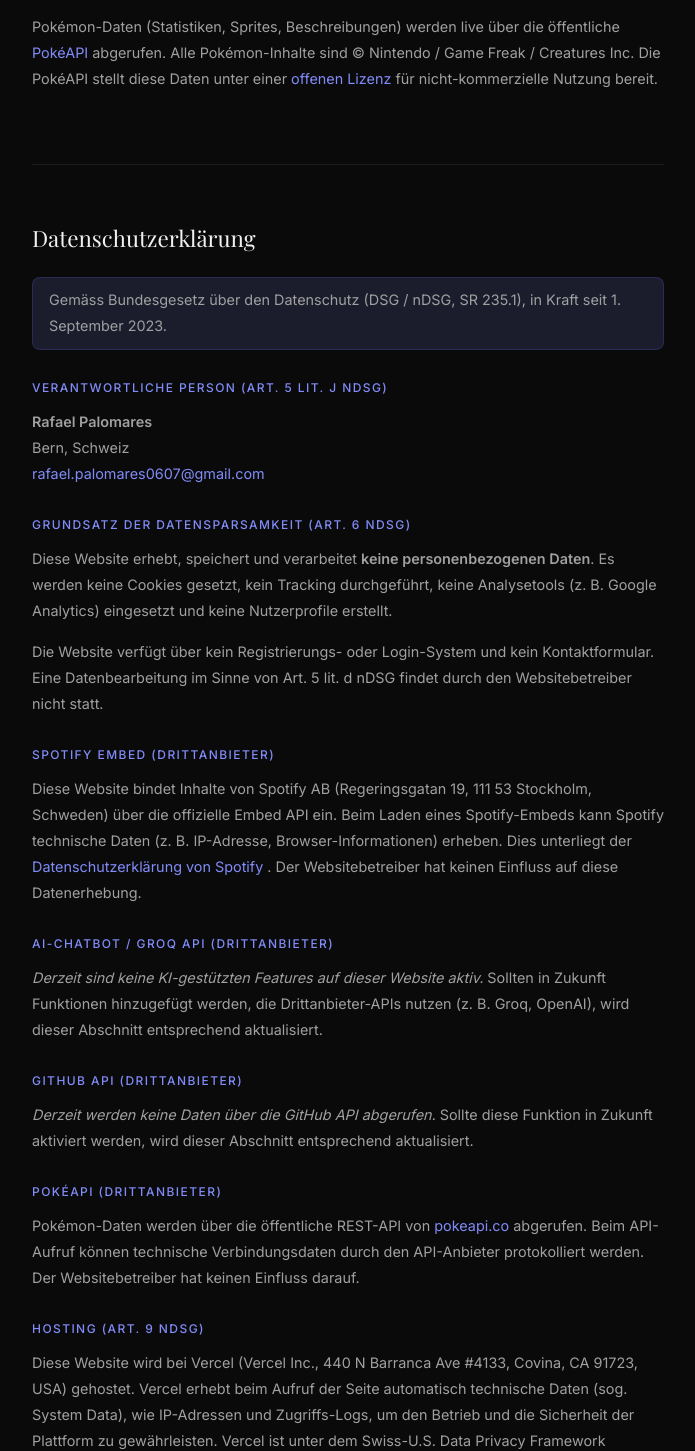
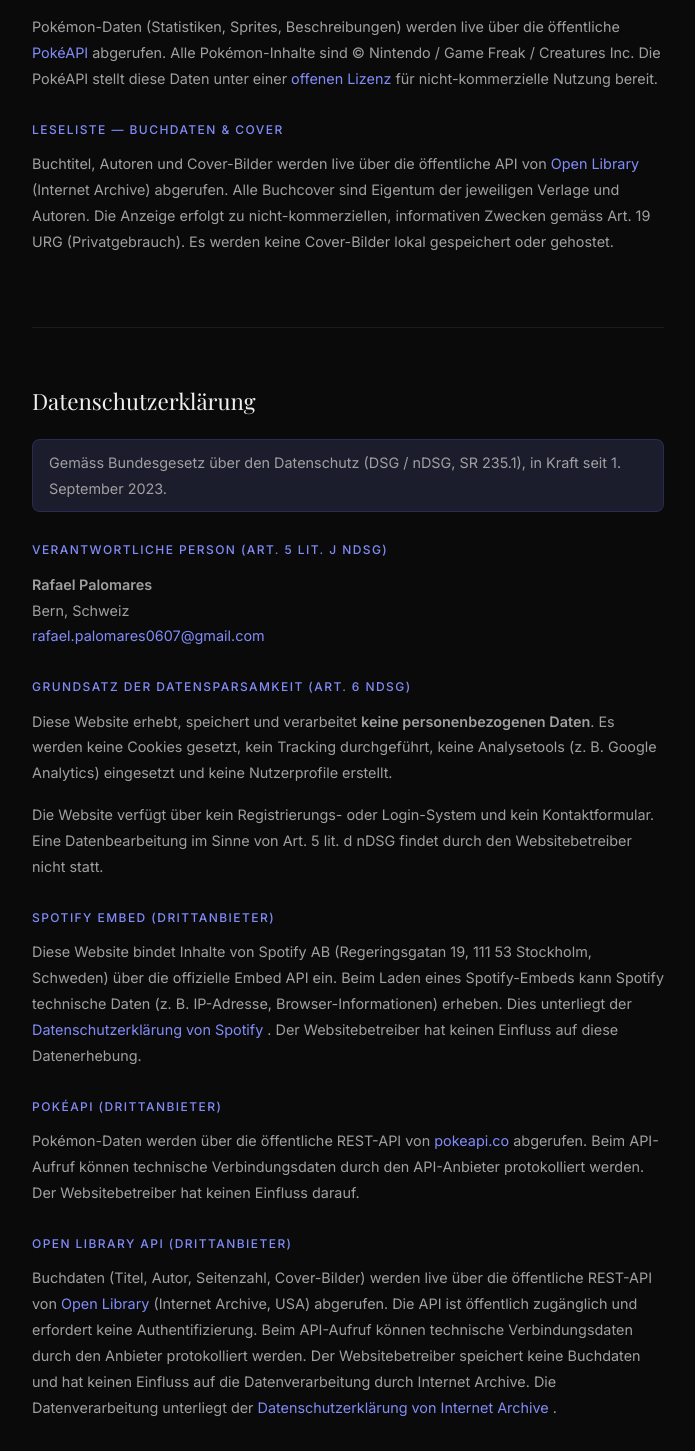
Before and after one commit to RafaelPalomares/rafaelPortfolio, an Angular app: page /legal in a window 1280 px wide. Shown: the part 3105-4556 px from the top of the page, without its empty margins (292-987 px from the left). Built offline with nearby package versions, Linux system fonts and the light colour scheme; a web font is replaced by a local one.

Commit message:
fix: update Datenschutz for Open Library, fix book ISBNs, remove inactive API refs

```diff
--- a/src/app/components/reading/reading.ts
+++ b/src/app/components/reading/reading.ts
@@ -1,7 +1,7 @@
 import { Component, OnInit, inject, signal } from '@angular/core';
 import { CommonModule } from '@angular/common';
 import { HttpClient } from '@angular/common/http';
-import { forkJoin } from 'rxjs';
+import { forkJoin, of, catchError } from 'rxjs';
 import { PortfolioService } from '../../services/portfolio';
 import { ReadingItem } from '../../models/portfolio.model';
 
--- a/src/app/pages/legal/legal.html
+++ b/src/app/pages/legal/legal.html
@@ -201,6 +201,16 @@
         <a href="https://pokeapi.co/about" target="_blank" rel="noopener noreferrer">offenen Lizenz</a>
         für nicht-kommerzielle Nutzung bereit.
       </p>
+
+      <h3>Leseliste — Buchdaten &amp; Cover</h3>
+      <p>
+        Buchtitel, Autoren und Cover-Bilder werden live über die öffentliche API von
+        <a href="https://openlibrary.org" target="_blank" rel="noopener noreferrer">Open Library</a>
+        (Internet Archive) abgerufen. Alle Buchcover sind Eigentum der jeweiligen Verlage
+        und Autoren. Die Anzeige erfolgt zu nicht-kommerziellen, informativen Zwecken
+        gemäss Art. 19 URG (Privatgebrauch). Es werden keine Cover-Bilder lokal
+        gespeichert oder gehostet.
+      </p>
     </section>
 
     <!-- ── DATENSCHUTZERKLÄRUNG (nDSG) ───────────────────────────────────── -->
@@ -239,26 +249,27 @@
         Der Websitebetreiber hat keinen Einfluss auf diese Datenerhebung.
       </p>
 
-      <h3>AI-Chatbot / Groq API (Drittanbieter)</h3>
-      <p>
-        <em>Derzeit sind keine KI-gestützten Features auf dieser Website aktiv.</em>
-        Sollten in Zukunft Funktionen hinzugefügt werden, die Drittanbieter-APIs nutzen
-        (z. B. Groq, OpenAI), wird dieser Abschnitt entsprechend aktualisiert.
-      </p>
-
-      <h3>GitHub API (Drittanbieter)</h3>
-      <p>
-        <em>Derzeit werden keine Daten über die GitHub API abgerufen.</em>
-        Sollte diese Funktion in Zukunft aktiviert werden, wird dieser Abschnitt
-        entsprechend aktualisiert.
-      </p>
-
       <h3>PokéAPI (Drittanbieter)</h3>
       <p>
         Pokémon-Daten werden über die öffentliche REST-API von
         <a href="https://pokeapi.co" target="_blank" rel="noopener noreferrer">pokeapi.co</a>
         abgerufen. Beim API-Aufruf können technische Verbindungsdaten durch den
         API-Anbieter protokolliert werden. Der Websitebetreiber hat keinen Einfluss darauf.
+      </p>
+
+      <h3>Open Library API (Drittanbieter)</h3>
+      <p>
+        Buchdaten (Titel, Autor, Seitenzahl, Cover-Bilder) werden live über die öffentliche
+        REST-API von
+        <a href="https://openlibrary.org" target="_blank" rel="noopener noreferrer">Open Library</a>
+        (Internet Archive, USA) abgerufen. Die API ist öffentlich zugänglich und erfordert
+        keine Authentifizierung. Beim API-Aufruf können technische Verbindungsdaten durch
+        den Anbieter protokolliert werden. Der Websitebetreiber speichert keine Buchdaten
+        und hat keinen Einfluss auf die Datenverarbeitung durch Internet Archive.
+        Die Datenverarbeitung unterliegt der
+        <a href="https://archive.org/about/terms.php" target="_blank" rel="noopener noreferrer">
+          Datenschutzerklärung von Internet Archive
+        </a>.
       </p>
 
       <h3>Hosting (Art. 9 nDSG)</h3>
--- a/src/app/services/portfolio.ts
+++ b/src/app/services/portfolio.ts
@@ -371,10 +371,9 @@
     { isbn: '9781501142970', status: 'completed', note: 'Stephen King at his best. Pure horror.' },
     { isbn: '9781501156700', status: 'completed', note: 'Peak' },
     { isbn: '9780140439199', status: 'completed', note: 'Pure strategy and timeless wisdom.' },
-    { isbn: '9784087821314', status: 'completed', note: 'Araki meets fine art. A JoJo masterpiece.' },
     { isbn: '9780805092523', status: 'completed', note: 'Time travel done right.' },
-    { isbn: '9780805092530', status: 'completed', note: 'The trilogy keeps getting better.' },
-    { isbn: '9780805092547', status: 'completed', note: 'Perfect ending to the trilogy.' },
+    { isbn: '9780805092967', status: 'completed', note: 'The trilogy keeps getting better.' },
+    { isbn: '9780805092974', status: 'completed', note: 'Perfect ending to the trilogy.' },
     { isbn: '9780747532699', status: 'completed', note: 'Where it all began.' },
     { isbn: '9780747538486', status: 'completed', note: 'The Chamber of Secrets has been opened.' },
     { isbn: '9780747542155', status: 'completed', note: 'Time-turners and Sirius Black.' },
```
